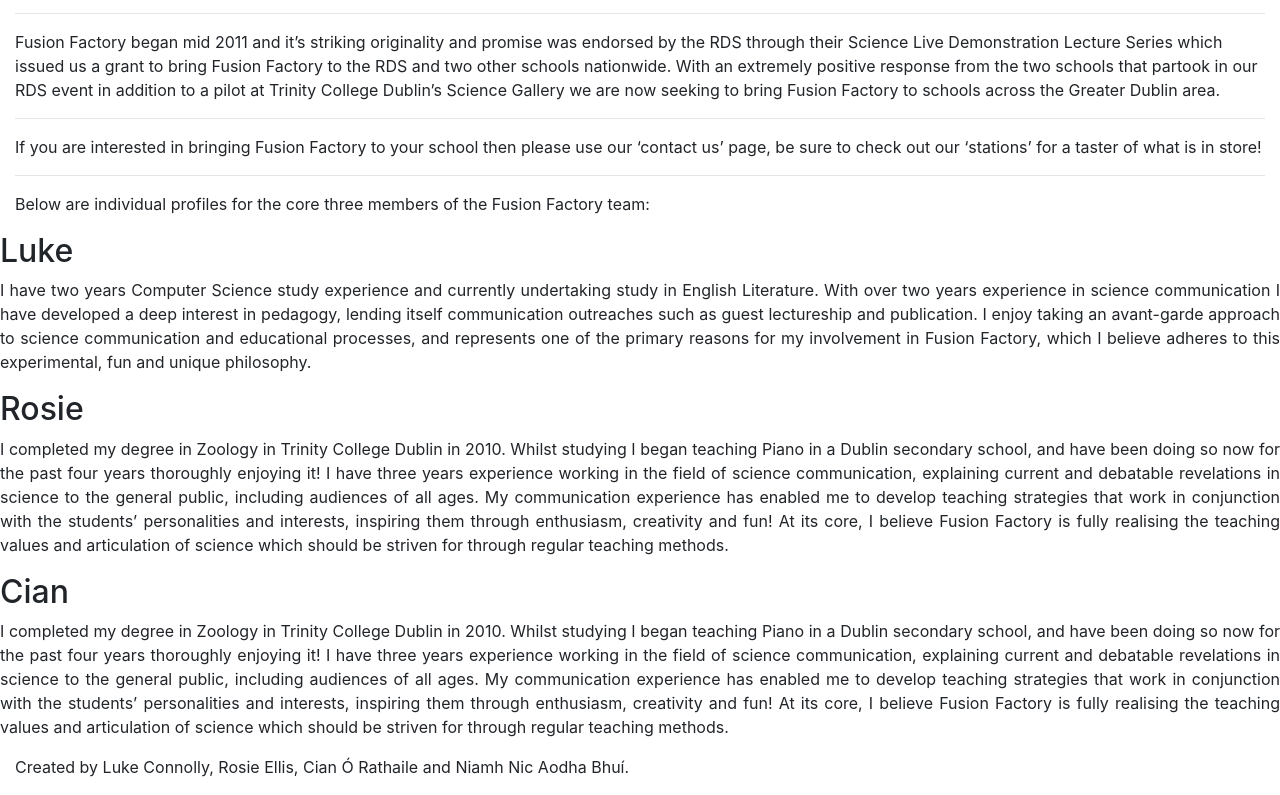
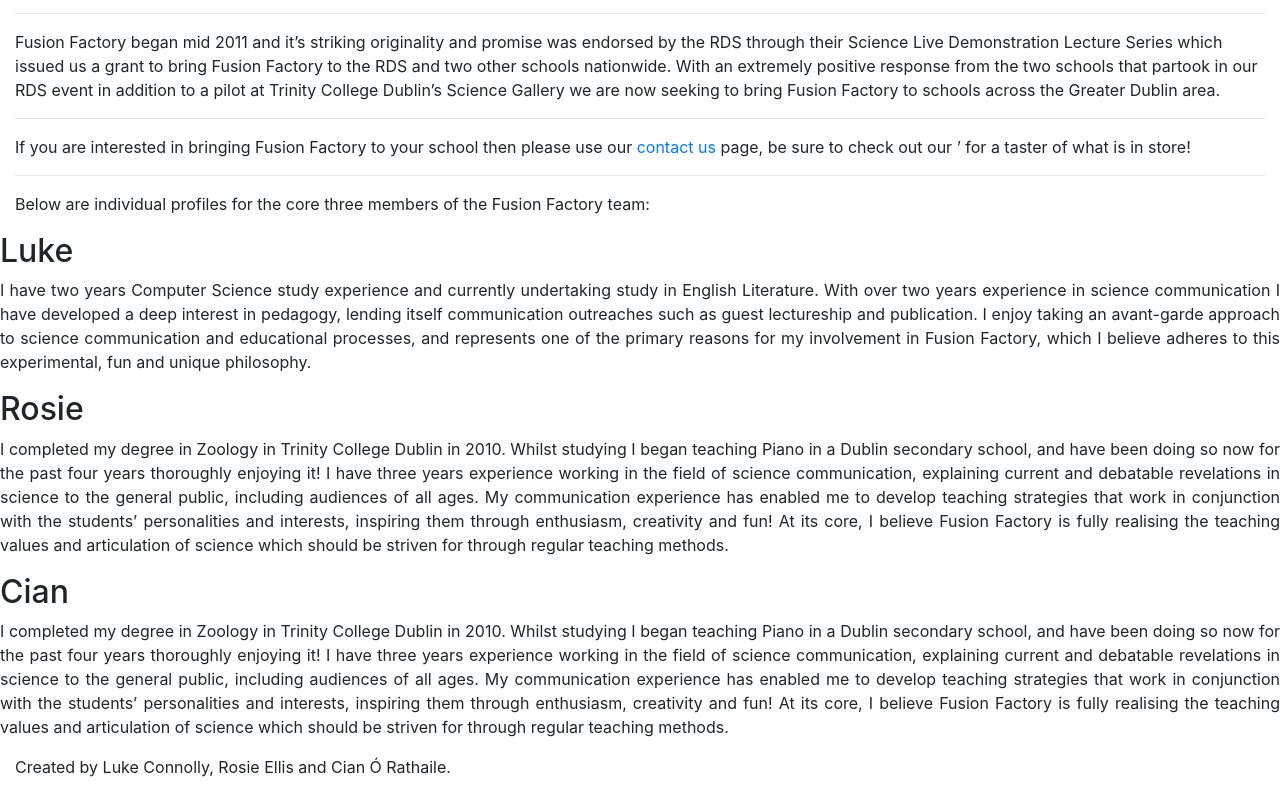
Before and after one commit to fusionfactory/fusionfactory.github.com, a plain HTML site: page about.html in a window 1280 px wide. Shown: the part 496-1291 px from the top of the page. Drawn offline with nearby package versions, Linux system fonts and the light colour scheme.

Commit message:
fixing some stuff

```diff
--- a/about.html
+++ b/about.html
@@ -88,7 +88,7 @@
 </p>
 <hr/>
 <p>
-	If you are interested in bringing Fusion Factory to your school then please use our ‘contact us’ page, be sure to check out our ‘stations’ for a taster of what is in store!</p><hr/>
+	If you are interested in bringing Fusion Factory to your school then please use our <a href="contact.html">contact us</a> page, be sure to check out our <a href="stations.html"></a>’ for a taster of what is in store!</p><hr/>
 	<p>Below are individual profiles for the core three members of the Fusion Factory team:</p>
         </div>
 
@@ -115,7 +115,7 @@
       </div>
 
         <footer>
-        <p>Created by Luke Connolly, Rosie Ellis, Cian Ó Rathaile and Niamh Nic Aodha Bhuí.</p>
+        <p>Created by Luke Connolly, Rosie Ellis and Cian Ó Rathaile.</p>
         </footer>
       </div>
     </div>
```
Also changed, not shown: aboutm.html (+1 -1 lines), careers.html (+1 -1 lines), contact.html (+1 -1 lines), index.html (+2 -22 lines), stations.html (+1 -1 lines).
